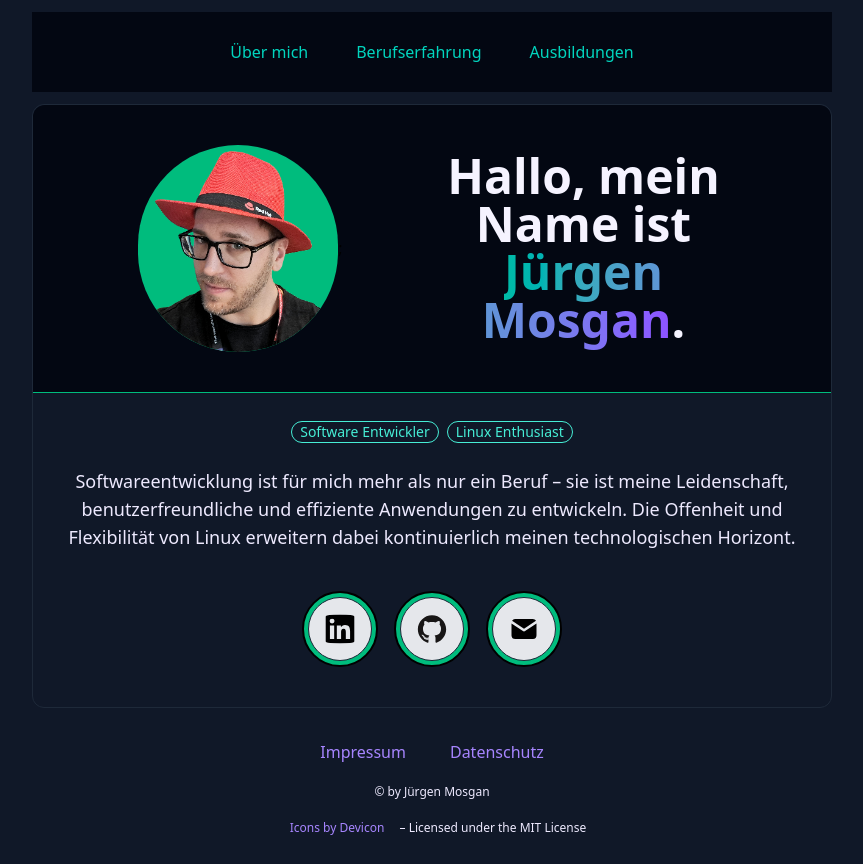
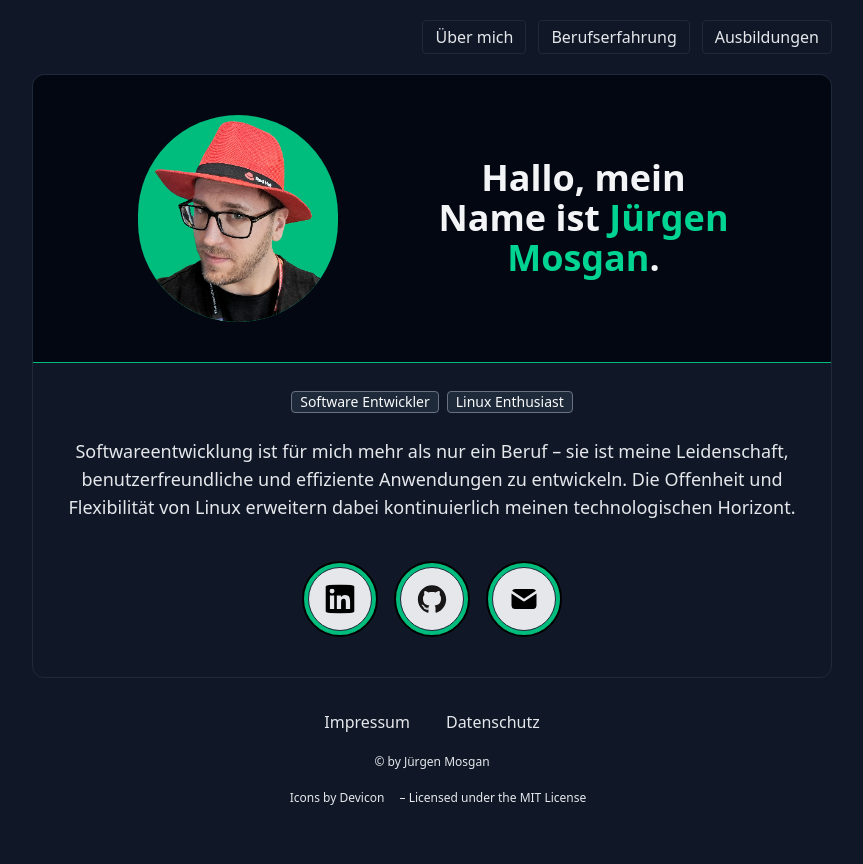
Before and after one commit to juergenrose/juergenrose.github.io, a React (Vite) app: page / in a window 1280 px wide. Shown: the whole page, without its empty margins (208-1071 px from the left). After the commit the page ends 834 px from the top, so only its background shows below. Built offline with nearby package versions, Linux system fonts and the light colour scheme.

Commit message:
removed unnecessary old styling parts, color changes, styling improvements

```diff
--- a/index.css
+++ b/index.css
@@ -1,7 +1,7 @@
 @import "tailwindcss";
 
 ::selection {
-  @apply bg-teal-600 text-teal-50;
+  @apply bg-emerald-500 text-gray-900;
 }
 * {
   @apply scroll-m-10 scroll-smooth;
@@ -11,39 +11,33 @@ body {
 }
 /* Header */
 .nav {
-  @apply p-6 bg-gray-950;
+  @apply py-2;
 }
 .nav-bar {
-  @apply md:flex gap-4 hidden justify-center mx-auto md:flex-row md:gap-6;
+  @apply md:flex gap-4 hidden justify-end mx-auto md:flex-row md:gap-3;
 }
 .nav-link {
-  @apply font-medium text-teal-400 hover:underline hover:underline-offset-8 hover:decoration-2 hover:text-violet-400 cursor-pointer py-1 px-3 transition-all ease-in-out duration-300;
+  @apply font-medium text-gray-200 border border-gray-800 hover:border rounded hover:border-emerald-500 cursor-pointer py-1 px-3 transition-all ease-in-out duration-300;
 }
 
 /* Mobile Menu Modal */
 .mobile-menu {
-  @apply relative flex flex-col items-center content-center justify-center gap-6 p-6 w-full bg-gray-900 text-white text-lg border-b-2 border-violet-500 transition-all ease-in-out duration-700;
+  @apply relative flex flex-col items-center content-center justify-center gap-6 p-6 w-full bg-gray-900 text-white text-lg border-b-2 border-gray-500 transition-all ease-in-out duration-700;
 }
 
 /*Hero*/
 .hero-heading {
-  @apply md:text-5xl text-3xl font-bold text-violet-50;
+  @apply md:text-4xl text-3xl font-bold text-gray-100;
 }
 .hero-paragraph {
-  @apply md:text-2xl text-xl font-medium text-violet-100;
+  @apply md:text-2xl text-xl font-medium text-gray-200;
 }
 .hero-span {
-  @apply bg-gradient-to-r from-teal-500 to-violet-500 bg-clip-text text-transparent;
-}
-.hero-btn {
-  @apply md:text-lg md:mb-0 mb-4  font-medium bg-gradient-to-r from-violet-500 to-teal-500 py-3 px-6 rounded-lg w-fit  hover:from-teal-400 hover:to-violet-400 hover:shadow-md hover:shadow-indigo-600 mt-4 hover:scale-105 cursor-pointer transition ease-in-out duration-300;
+  @apply text-emerald-400 bg-clip-text ;
 }
 /*About me*/
-.aboutme-heading {
-  @apply bg-gradient-to-r from-teal-500 to-violet-500 bg-clip-text md:text-3xl text-2xl font-bold text-transparent mb-4;
-}
 .aboutme-paragraph {
-  @apply text-violet-100 md:text-lg text-center;
+  @apply text-gray-200 md:text-lg text-center;
 }
 /*Skills*/
 .skills-image {
@@ -51,65 +45,49 @@ body {
 }
 /*Experience*/
 .experience-container {
-  @apply relative flex items-baseline md:gap-6 gap-2 pb-5;
+  @apply relative flex items-baseline md:gap-2 gap-1 pb-5;
 }
 .experience-heading {
-  @apply bg-gradient-to-r from-teal-500 to-violet-500 bg-clip-text md:text-3xl text-2xl font-bold text-transparent mb-4;
+  @apply text-gray-100 md:text-2xl text-xl font-bold mb-4;
 }
 .experience-date-font {
-  @apply font-bold text-violet-50;
+  @apply font-bold text-gray-500;
 }
 .experience-company-font {
-  @apply md:text-xl text-lg font-bold text-violet-50 w-auto;
+  @apply md:text-xl text-lg font-bold my-2 text-emerald-400;
 }
 .experience-paragraph-font {
-  @apply text-violet-50 mt-2;
+  @apply text-gray-200 mt-2;
 }
 .experience-tools-tag {
-  @apply border border-teal-300 rounded-full px-2 text-sm text-teal-300;
+  @apply border border-gray-500 bg-gray-800 rounded px-2 text-sm text-gray-50;
 }
 .tools-list {
   @apply list-none md:flex grid grid-cols-3 gap-1;
 }
-/*Contact*/
-.contact-heading {
-  @apply bg-gradient-to-r from-teal-500 to-violet-500 bg-clip-text  md:text-3xl text-2xl font-bold text-transparent mb-4;
-}
-.contact-label-font {
-  @apply block text-sm font-medium text-teal-100;
-}
-.contact-inputfield {
-  @apply w-full p-2 border rounded-lg border-teal-600 text-teal-100;
-}
-.contact-submit-btn {
-  @apply font-medium bg-gradient-to-r from-violet-500 to-teal-500 py-3 px-6 rounded-lg  hover:from-teal-400 hover:to-violet-400 hover:shadow-md hover:shadow-indigo-600 mt-4 hover:scale-105 cursor-pointer transition ease-in-out duration-300;
-}
-.error-font {
-  @apply text-rose-400 text-sm;
-}
 /*Footer*/
 .footer-bar {
-  @apply flex gap-5;
+  @apply flex gap-3;
 }
 .footer-link {
-  @apply text-violet-400 font-medium text-transparent mb-4 py-1 px-3 hover:underline hover:underline-offset-8 hover:decoration-2 hover:text-teal-400 transition ease-in-out duration-300;
+  @apply text-gray-200 font-medium mb-4 py-1 px-3 hover:text-gray-500 transition ease-in-out duration-300;
 }
 .footer-paragraph-font {
-  @apply text-violet-100 text-xs;
+  @apply text-gray-200 text-xs;
 }
 /*Imprint & DataPrivacy*/
 .home-btn {
-  @apply flex gap-2 font-medium bg-gradient-to-r from-violet-500 to-teal-500 py-2 px-3 rounded-lg  hover:from-teal-400 hover:to-violet-400 hover:shadow-md hover:shadow-indigo-600 mt-4 cursor-pointer transition ease-in-out duration-300;
+  @apply flex gap-2 py-1 px-2  border border-gray-800 hover:border-gray-600 text-gray-200 rounded-lg mt-4 cursor-pointer transition ease-in-out duration-300;
 }
 .imprint-heading,
 .privacy-heading {
-  @apply bg-gradient-to-r from-teal-500 to-violet-500 bg-clip-text  text-3xl font-bold text-transparent mt-10 mb-4;
+  @apply  text-2xl font-bold text-gray-100 mt-10 mb-4;
 }
 .imprint-middle-font,
 .privacy-middle-font {
-  @apply text-teal-500 text-xl font-medium;
+  @apply text-emerald-400 text-xl font-medium;
 }
 .imprint-paragraph-font,
 .privacy-paragraph-font {
-  @apply text-teal-50;
+  @apply text-gray-200;
 }
```
